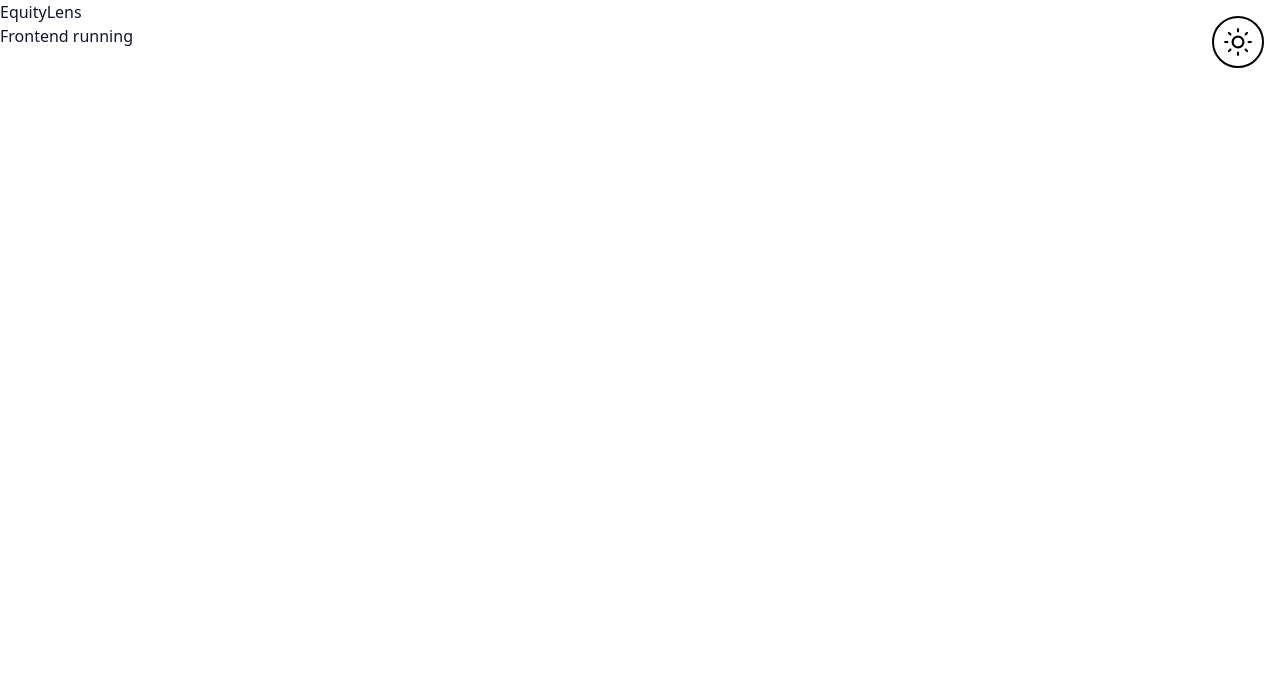
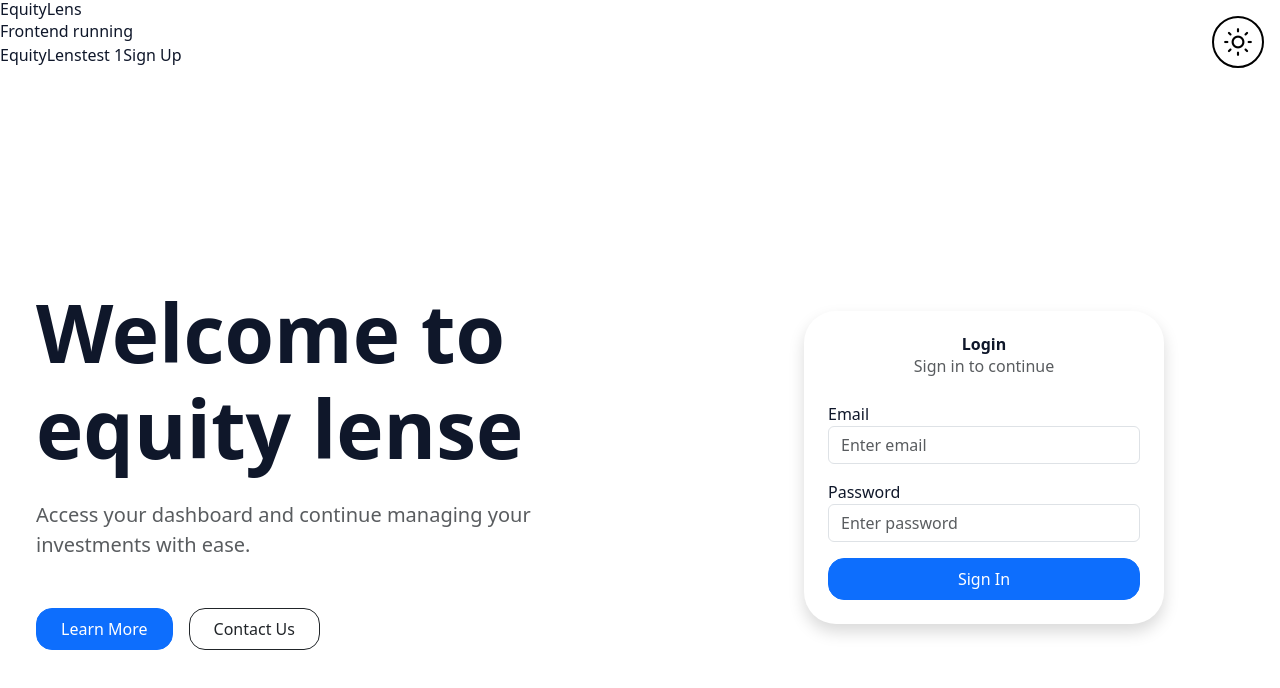
Before and after one commit to COS301-SE-2026/Equity-Lens, a React (Vite) app in the folder frontend/: page / in a window 1280 px wide. Shown: the top 688 px of the page. Built offline with nearby package versions, Linux system fonts and the light colour scheme.

Commit message:
AS : Fixed and added login page with the themes.

```diff
--- a/frontend/src/App.jsx
+++ b/frontend/src/App.jsx
@@ -1,4 +1,6 @@
 import ThemeToggle from './components/common/ThemeToggle/ThemeToggle.jsx'
+import Login from './pages/Auth/Login'
+
 
 function App() {
   return (
@@ -7,6 +9,7 @@ function App() {
       <p>Frontend running</p>
       {/* This is the Theme toggling button */}
       <ThemeToggle />
+        <Login />
     </div>
   )
 }
--- a/frontend/src/pages/Auth/Login.jsx
+++ b/frontend/src/pages/Auth/Login.jsx
@@ -1,4 +1,5 @@
 
+import 'bootstrap/dist/css/bootstrap.min.css'
 
 export default function Login() {
   return (
```
